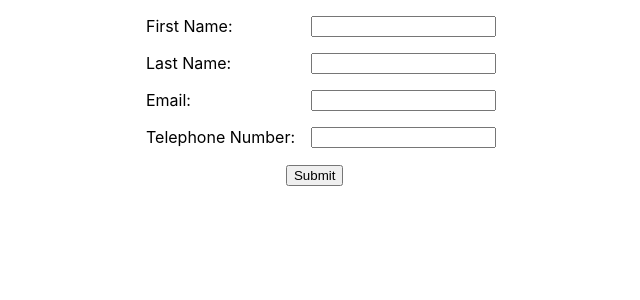
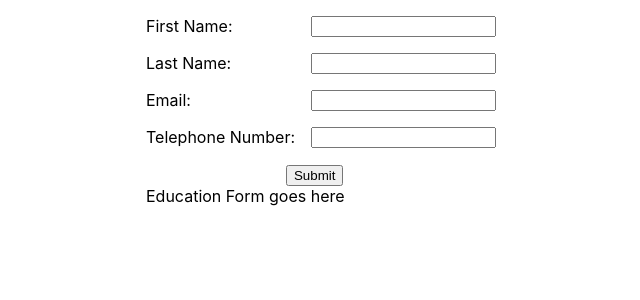
Before and after one commit to EmbryonicDev/cv-application, a React (Create React App) app: page / in a window 1280 px wide. Shown: the top 300 px of the page, without its empty margins (319-959 px from the left). Built offline with nearby package versions, Linux system fonts and the light colour scheme; the HTML template or start-up script is replaced by a standard one.

Commit message:
Render EducationForm to page with temp text to test

```diff
--- a/src/App.js
+++ b/src/App.js
@@ -1,6 +1,8 @@
 import React, { useState } from 'react';
 import PersonalForm from './Components/PersonalForm';
 import PersonalPage from './Components/PersonalPage';
+import EducationForm from './Components/EducationForm';
+
 import './index.css';
 
 function App() {
@@ -50,6 +52,7 @@ function App() {
           personalData={personalData}
         />
       }
+      <EducationForm />
     </div>
   );
 }
--- a/src/Components/EducationForm.js
+++ b/src/Components/EducationForm.js
@@ -0,0 +1,7 @@
+export default function EducationForm() {
+  return (
+    <div className="educationWrap">
+      Education Form goes here
+    </div>
+  )
+}
```
